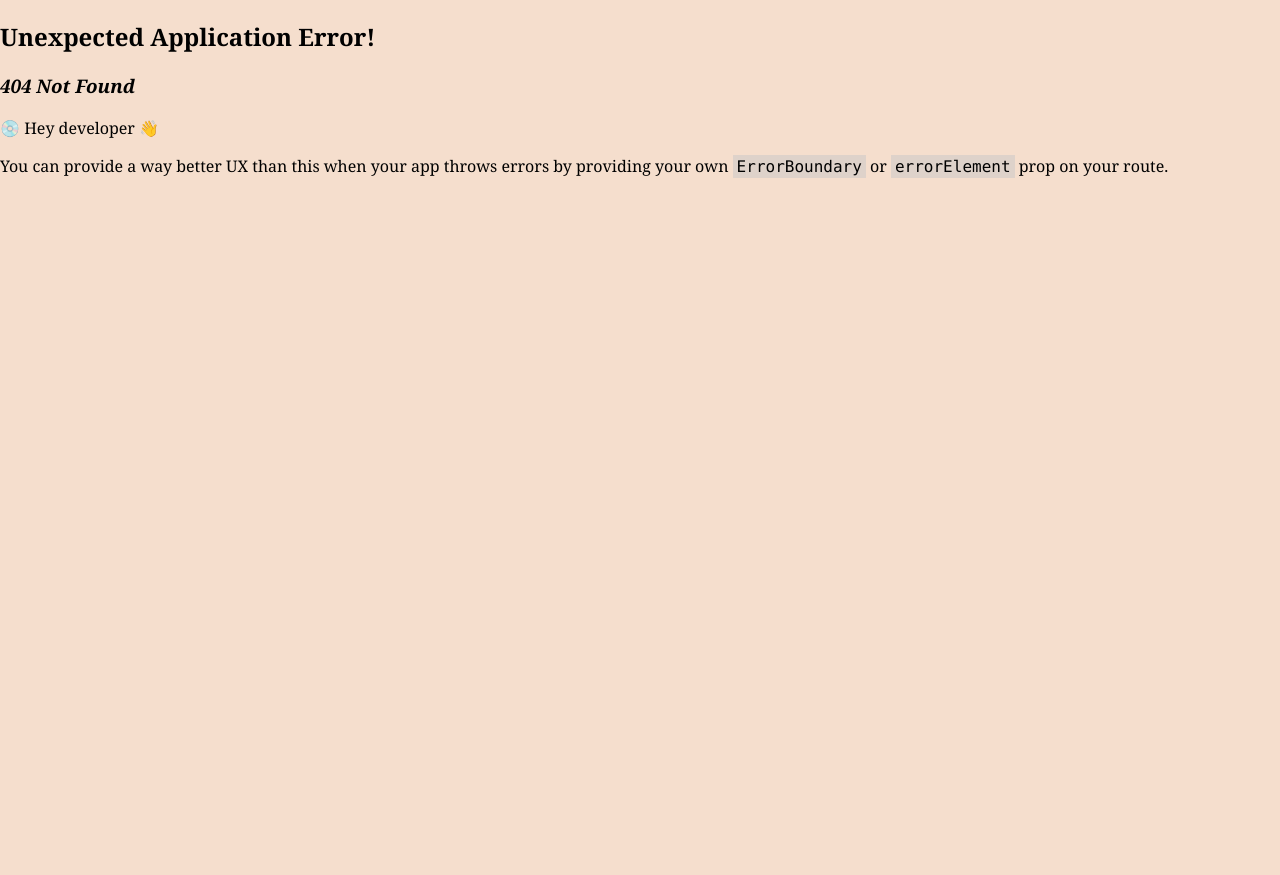
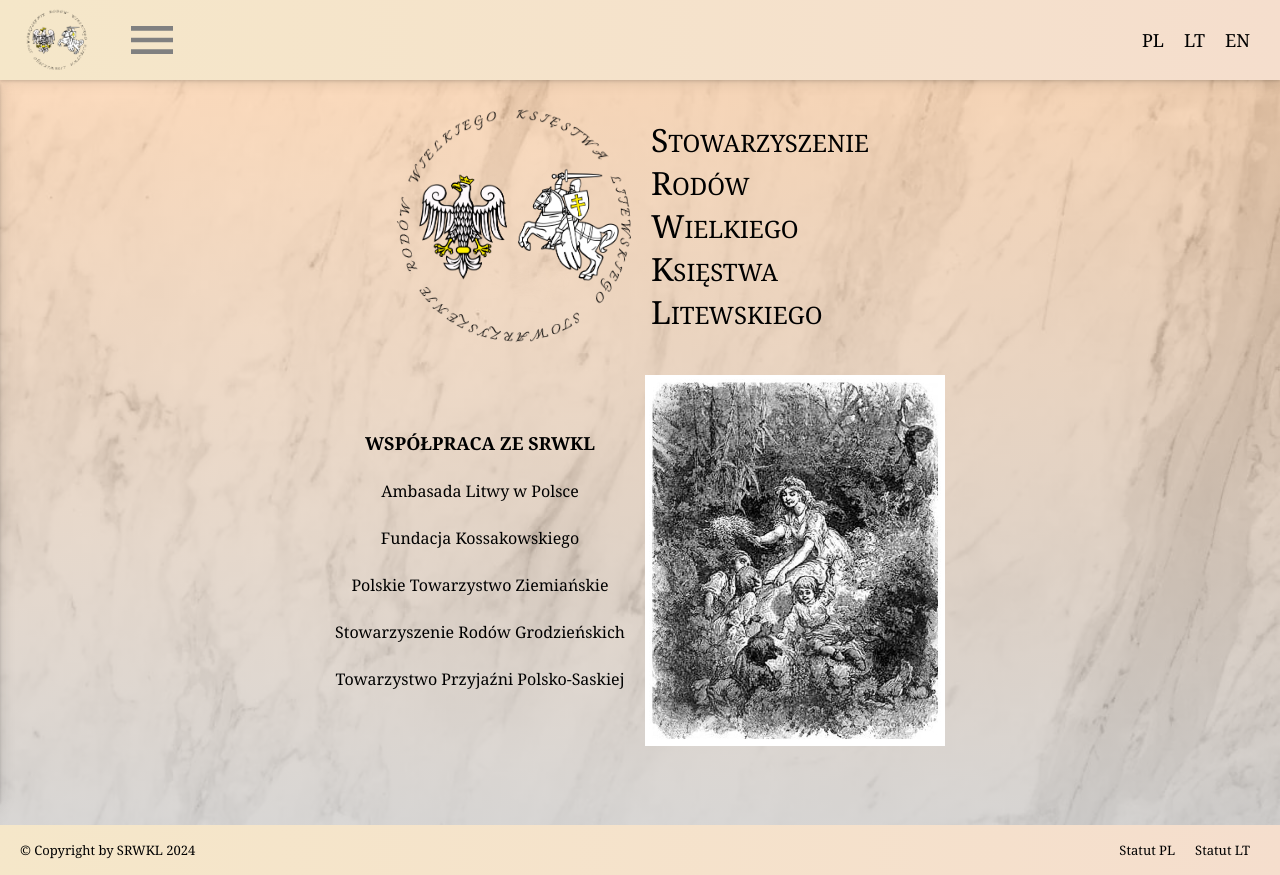
Before and after one commit to tzchrzanowski/srwkl-fe, a React (Create React App) app: page /cooperation in a window 1280 px wide. Before the commit this address had no page. Before the commit the page ends 800 px from the top, so only its background shows below. Built offline with nearby package versions, Linux system fonts and the light colour scheme.

Commit message:
added cooperation page

```diff
--- /dev/null
+++ b/src/components/pages/cooperation/Cooperation.tsx
@@ -0,0 +1,34 @@
+import React from 'react';
+import {useTranslation} from "react-i18next";
+import TopNavigation from "components/top-navigation/TopNavigation";
+import Footer from "components/footer/Footer";
+import Header from "components/header/Header";
+import PanTadeuszCoop from "res/img/Pan_Tadeusz_coop.jpg";
+export function Cooperation() {
+    const { t } = useTranslation();
+
+    return(
+        <div className={"page-content-wrapper App"}>
+            <TopNavigation />
+            <div className={"fb fb-col mb-4 mh90v"}>
+                <Header />
+                <div className={"fb fb-responsive"}>
+                    <div className={"fb fb-col jc-center ml-1 mr-1 mt-4 mb-4 max-vw-responsive"}>
+                        <span className={"font-l font-b"}>{t("cooperation.header")}</span>
+                        <span className={"font-m mt-4"}>{t("cooperation.embassy")}</span>
+                        <span className={"font-m mt-4"}>{t("cooperation.kossakowski")}</span>
+                        <span className={"font-m mt-4"}>{t("cooperation.ziemianie")}</span>
+                        <span className={"font-m mt-4"}>{t("cooperation.grodzienscy")}</span>
+                        <span className={"font-m mt-4"}>{t("cooperation.polsko-saska")}</span>
+                    </div>
+                    <div className={"fb fb-col ai-center"}>
+                        <img className={"mr-1 ml-1 mt-4 mb-4"} src={PanTadeuszCoop} alt={"img"} width={"300px"} />
+                    </div>
+                </div>
+            </div>
+            <Footer />
+        </div>
+    );
+}
+
+export default Cooperation;
--- a/src/globalStyles.css
+++ b/src/globalStyles.css
@@ -86,6 +86,18 @@
 .h500 { min-height: 500px; }
 .h600 { min-height: 600px; }
 
+/* borders */
+.bt-solid { border-top-style: solid; }
+.bb-solid { border-bottom-style: solid; }
+.b-width { border-width: 1px; }
+.b-gray { border-color: gray; }
+
+
+/* background */
+.bg-dark {
+    background-color: rgba(0, 0, 0, 20%);
+}
+
 @media (max-device-width: 1290px) {
 
 }
--- a/src/index.tsx
+++ b/src/index.tsx
@@ -9,6 +9,7 @@ import {createBrowserRouter, RouterProvider} from 'react-router-dom';
 import Home from './components/pages/home/Home';
 import Contact from './components/pages/contact/Contact';
 import Idea from './components/pages/idea/Idea';
+import Cooperation from "./components/pages/cooperation/Cooperation";
 
 const router = createBrowserRouter([
     {
@@ -22,6 +23,10 @@ const router = createBrowserRouter([
     {
         path: "/idea",
         element: <Idea />
+    },
+    {
+        path: "/cooperation",
+        element: <Cooperation />
     }
 ]);
 
--- a/src/locales/pl.json
+++ b/src/locales/pl.json
@@ -58,5 +58,13 @@
     "point-5": "5) dbanie o pozytywny wizerunek rodów wywodzących się z Wielkiego Księstwa Litewskiego.",
     "last-paragraph": "Członkiem SRWKL może zostać osoba fizyczna, posiadająca pełną zdolność do czynności prawnych i niepozbawiona praw publicznych, będąca obywatelem polskim lub cudzoziemcem, która uzyskała pisemne rekomendacje popierające uzyskanie członkostwa udzielone przez co najmniej dwóch członków Stowarzyszenia",
     "a-politic": "SRWKL nie jest związane z żadną opcją polityczną."
+  },
+  "cooperation" : {
+    "header" : "WSPÓŁPRACA ZE SRWKL",
+    "embassy" : "Ambasada Litwy w Polsce",
+    "kossakowski" : "Fundacja Kossakowskiego",
+    "ziemianie" : "Polskie Towarzystwo Ziemiańskie",
+    "grodzienscy" : "Stowarzyszenie Rodów Grodzieńskich",
+    "polsko-saska" : "Towarzystwo Przyjaźni Polsko-Saskiej"
   }
 }
```
Also changed, not shown: src/res/img/Pan_Tadeusz_coop.jpg (added).
